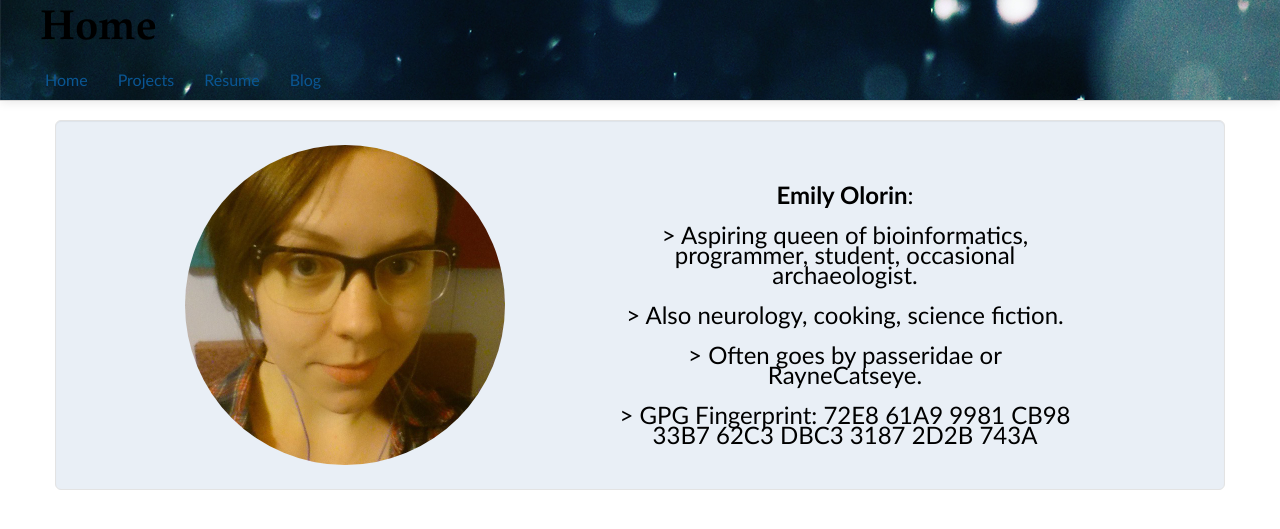
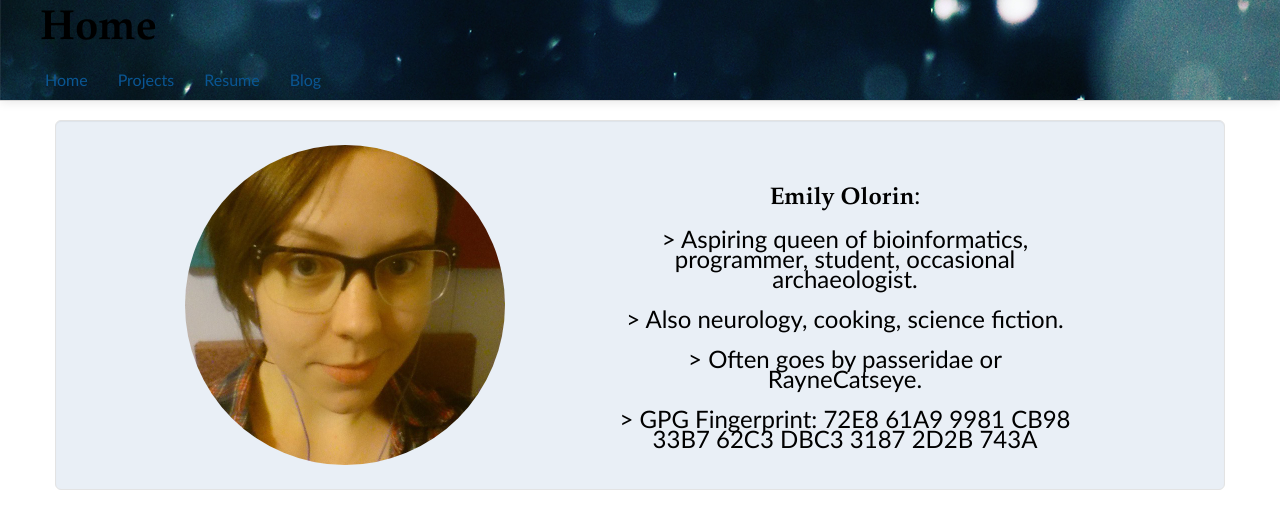
Before and after one commit to RayneCatseye/homepage, a Flask app: page / in a window 1280 px wide. Shown: the top 529 px of the page. Run offline with Flask 2, Linux system fonts and the light colour scheme.

Commit message:
Changed fonts

```diff
--- a/app/templates/base.html
+++ b/app/templates/base.html
@@ -104,6 +104,10 @@
     .panel-title {
       font-size: 20px;
     }
+
+    strong {
+      font-family: 'Alegreya SC', 'Garamond', 'Georgia';
+    }
   </style>
 </head>
 <body>
```
